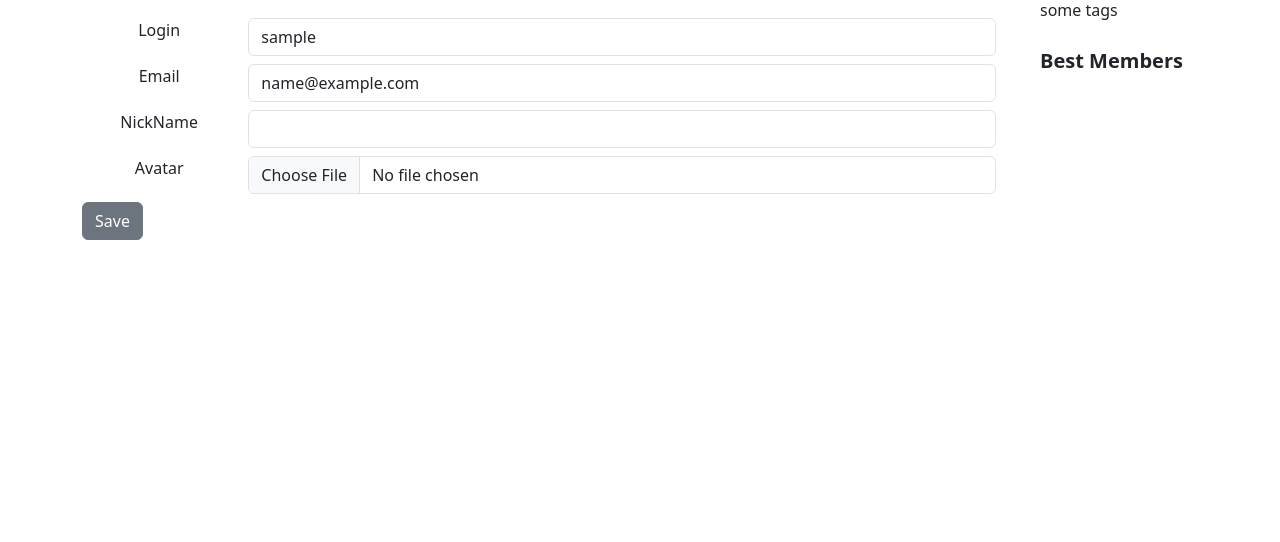
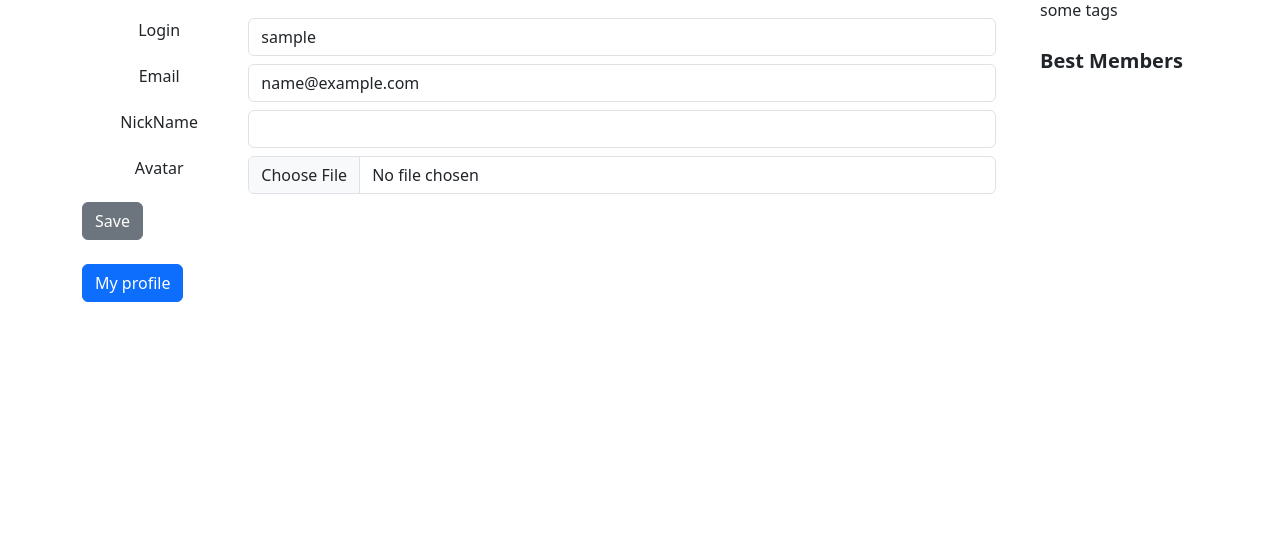
Before and after one commit to Timur1414/vk_web_dz, a Django app: page /profile/edit/ in a window 1280 px wide. Shown: the part 172-714 px from the top of the page. Run offline with Django 5.2, Linux system fonts and the light colour scheme; the visitor is signed in with stand-in values (Sample User, id 1); data comes from the database, SQL or seed files in the repository; data that the repository does not hold is empty; some libraries are stand-ins or nearby versions.

Commit message:
Added additional links.

```diff
--- a/main/templates/profile/settings.html
+++ b/main/templates/profile/settings.html
@@ -37,5 +37,6 @@
             </div>
             <input class="btn btn-secondary" type="submit" value="Save">
         </form>
+        <a class="btn btn-primary mt-4" href="{% url 'profile' id=request.user.id %}">My profile</a>
     </div>
 {% endblock %}
```
Also changed, not shown: main/views/views.py (line endings or trailing spaces).
